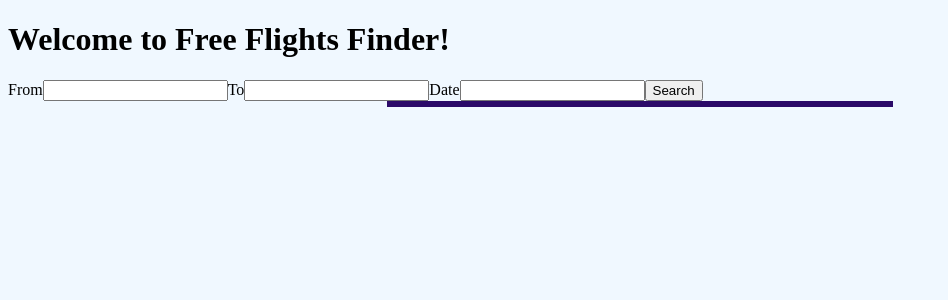
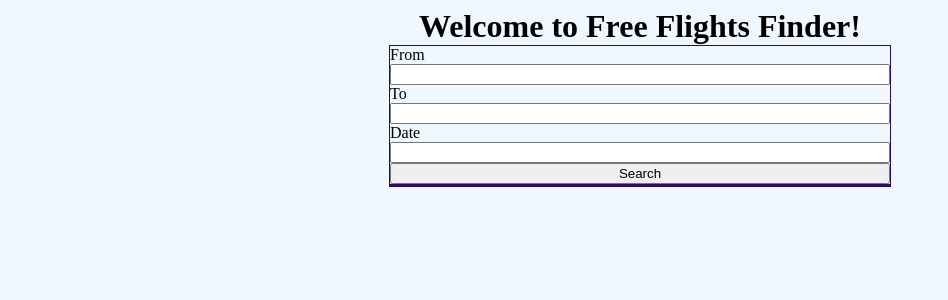
Before and after one commit to CourageWolf/solo-project, a React app: page / in a window 1280 px wide. Shown: the top 300 px of the page, without its empty margins (0-948 px from the left). Built offline with nearby package versions, Linux system fonts and the light colour scheme.

Commit message:
some styling

```diff
--- a/client/App.jsx
+++ b/client/App.jsx
@@ -41,7 +41,7 @@ class App extends Component {
 
     return (
       <div>
-        <form onSubmit={this.handleClick}>
+        <form id="form" onSubmit={this.handleClick}>
           <label>From</label>
           <input name="from" />
 
--- a/client/components/flight.jsx
+++ b/client/components/flight.jsx
@@ -7,8 +7,6 @@ class Flight extends Component {
   }
 
   render() {
-
-    // console.log(this.props.flight);
 
     return (
       <div>
--- a/client/stylesheets/style.css
+++ b/client/stylesheets/style.css
@@ -4,7 +4,22 @@ body {
 
 #flights {
   background-color: rgb(175, 175, 230);
-  width: 500px;
+  width: auto;
+  max-width: 500px;
   margin: auto;
-  border: 3px solid #2b0a69;
+  border: 1px solid #2b0a69;
 }
+
+form {
+  display: flex;
+  flex-direction: column;
+  width: auto;
+  max-width: 500px;
+  margin: auto;
+  border: 1px solid #2b0a69;
+}
+
+h1 {
+  margin: auto;
+  text-align: center;
+}
```
